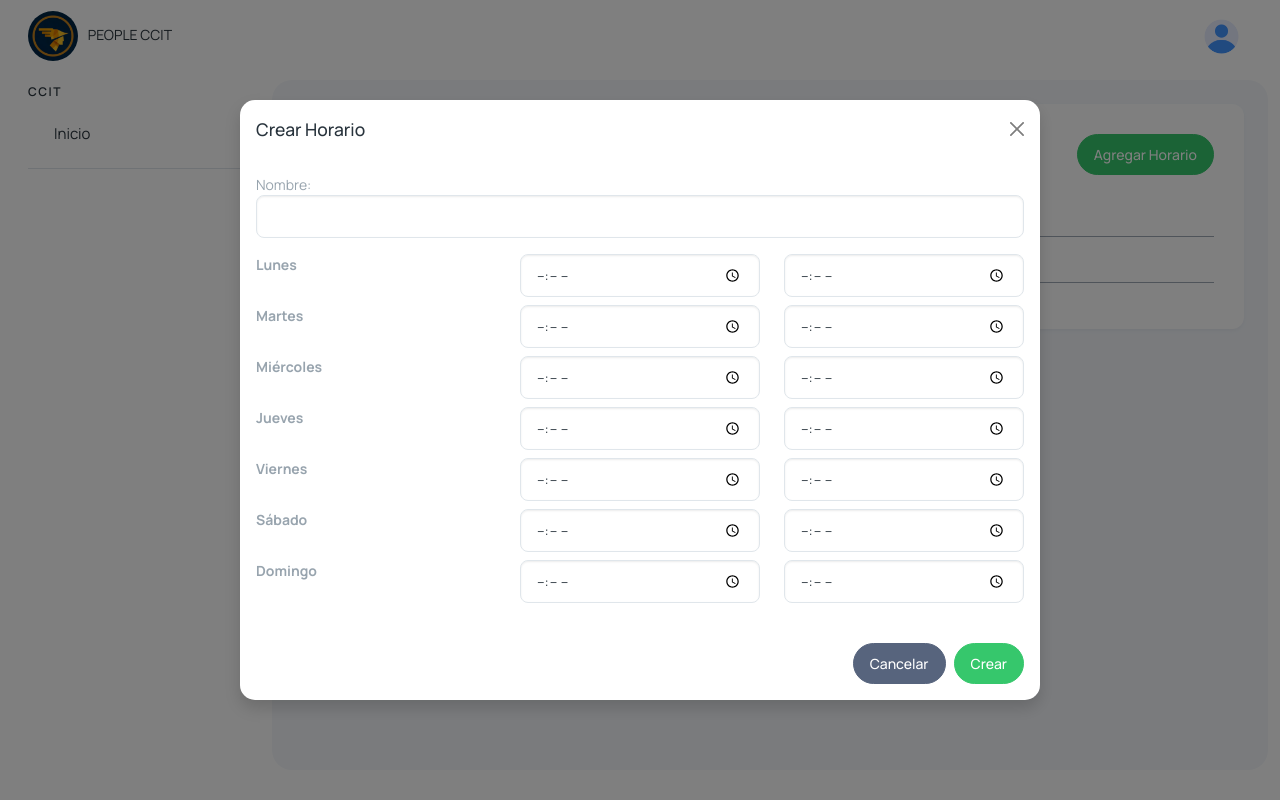
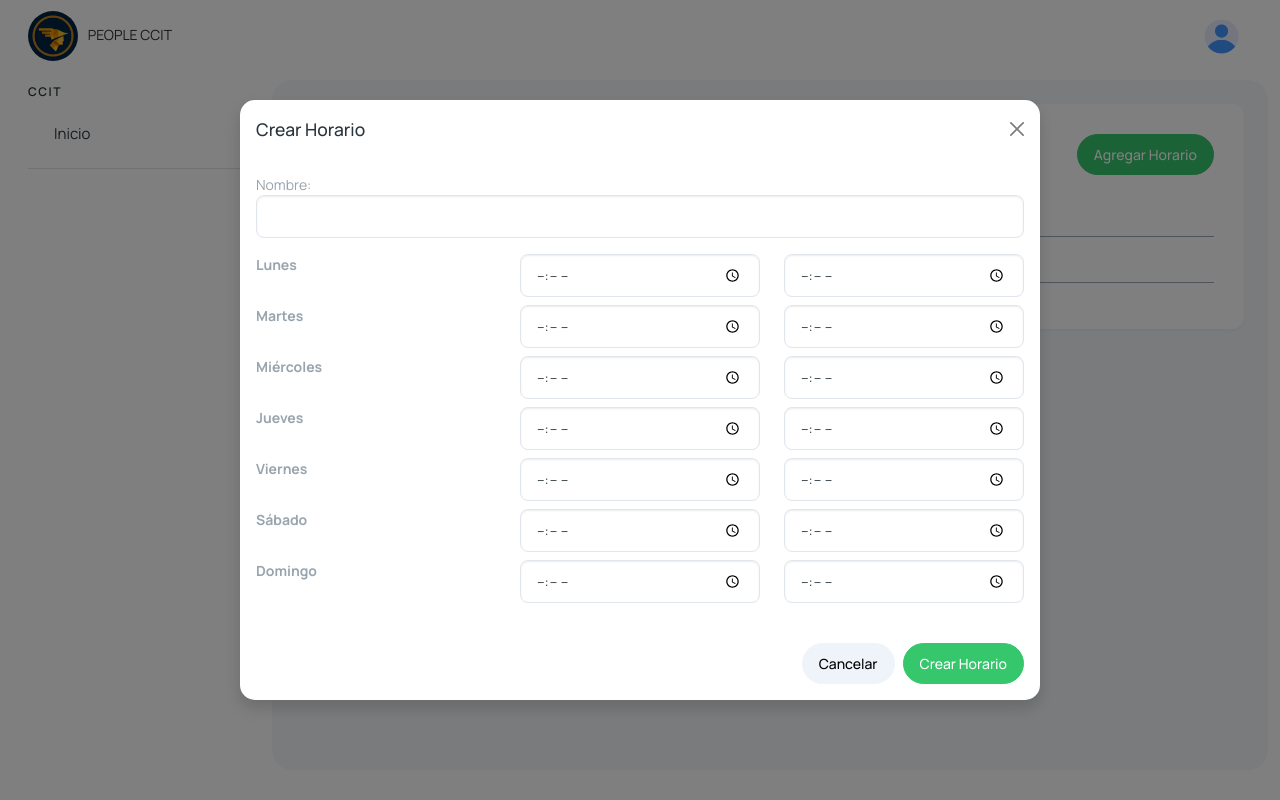
Before and after one commit to Andrs26/ccit, a Django app: page /talento/admin/horarios_laborales/ in a window 1280 px wide, after a click on "Agregar Horario". Run offline with Django 5.2, Linux system fonts and the light colour scheme; data that the repository does not hold is empty; some libraries are stand-ins or nearby versions.

Commit message:
Update horarios_laborales.html

```diff
--- a/gestion_visitantes/templates/parametros/horarios_laborales.html
+++ b/gestion_visitantes/templates/parametros/horarios_laborales.html
@@ -69,6 +69,7 @@
                             {% endfor %}
                         </div>
                         <div class="modal-footer">
+                            <button class="btn btn-light" data-bs-dismiss="modal">Cancelar</button>
                             <button type="submit" class="btn btn-primary">Guardar Cambios</button>
                         </div>
                     </div>
@@ -90,7 +91,7 @@
                             ¿Estás seguro de eliminar el horario <strong>{{ horario.nombre }}</strong>?
                         </div>
                         <div class="modal-footer">
-                            <button class="btn btn-secondary" data-bs-dismiss="modal">Cancelar</button>
+                            <button class="btn btn-light" data-bs-dismiss="modal">Cancelar</button>
                             <button type="submit" class="btn btn-danger">Eliminar</button>
                         </div>
                     </div>
@@ -127,8 +128,8 @@
                         {% endfor %}
                     </div>
                     <div class="modal-footer">
-                        <button class="btn btn-secondary" data-bs-dismiss="modal">Cancelar</button>
-                        <button type="submit" class="btn btn-success">Crear</button>
+                        <button class="btn btn-light" data-bs-dismiss="modal">Cancelar</button>
+                        <button type="submit" class="btn btn-success">Crear Horario</button>
                     </div>
                 </div>
             </form>
```
